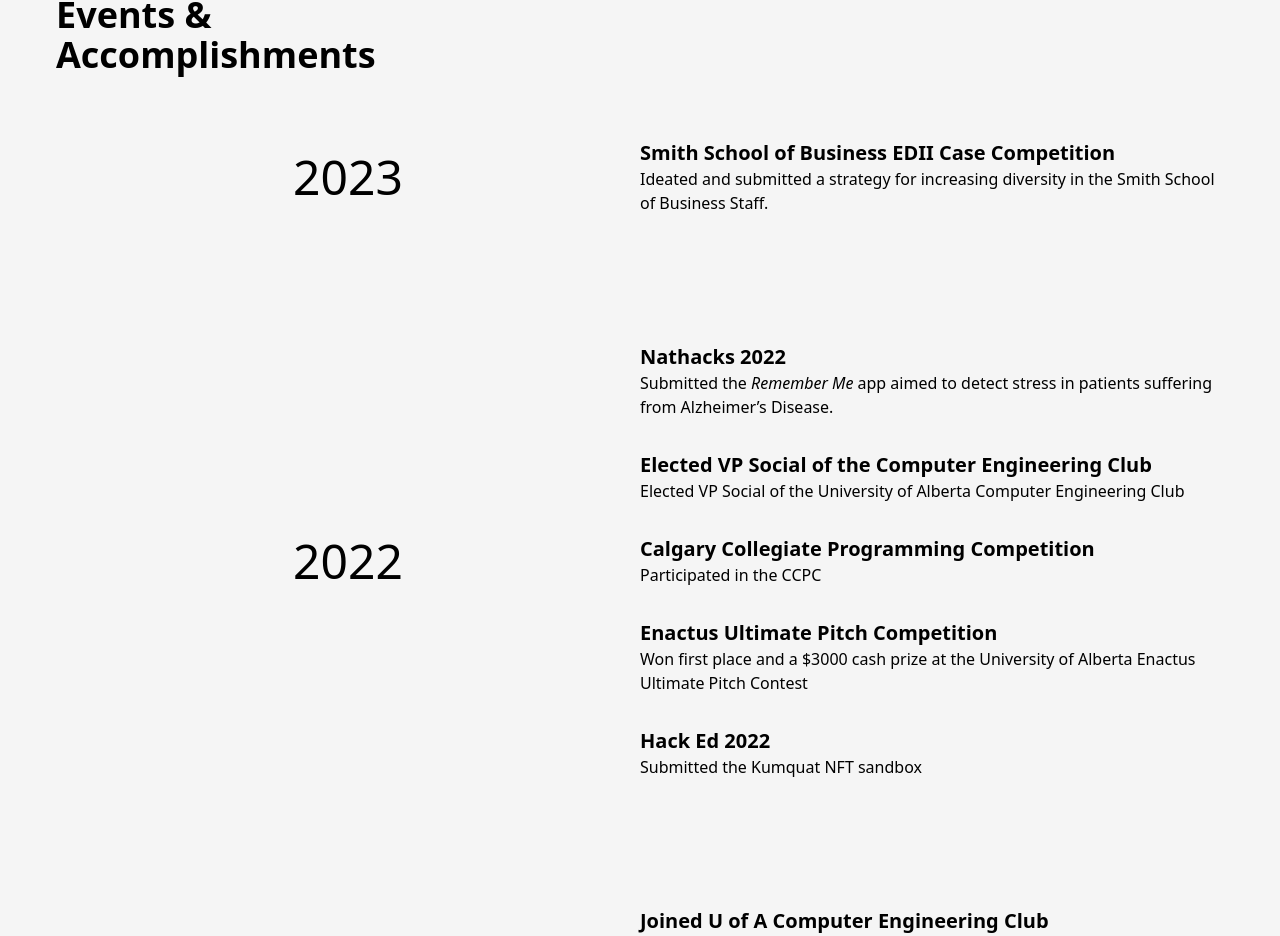
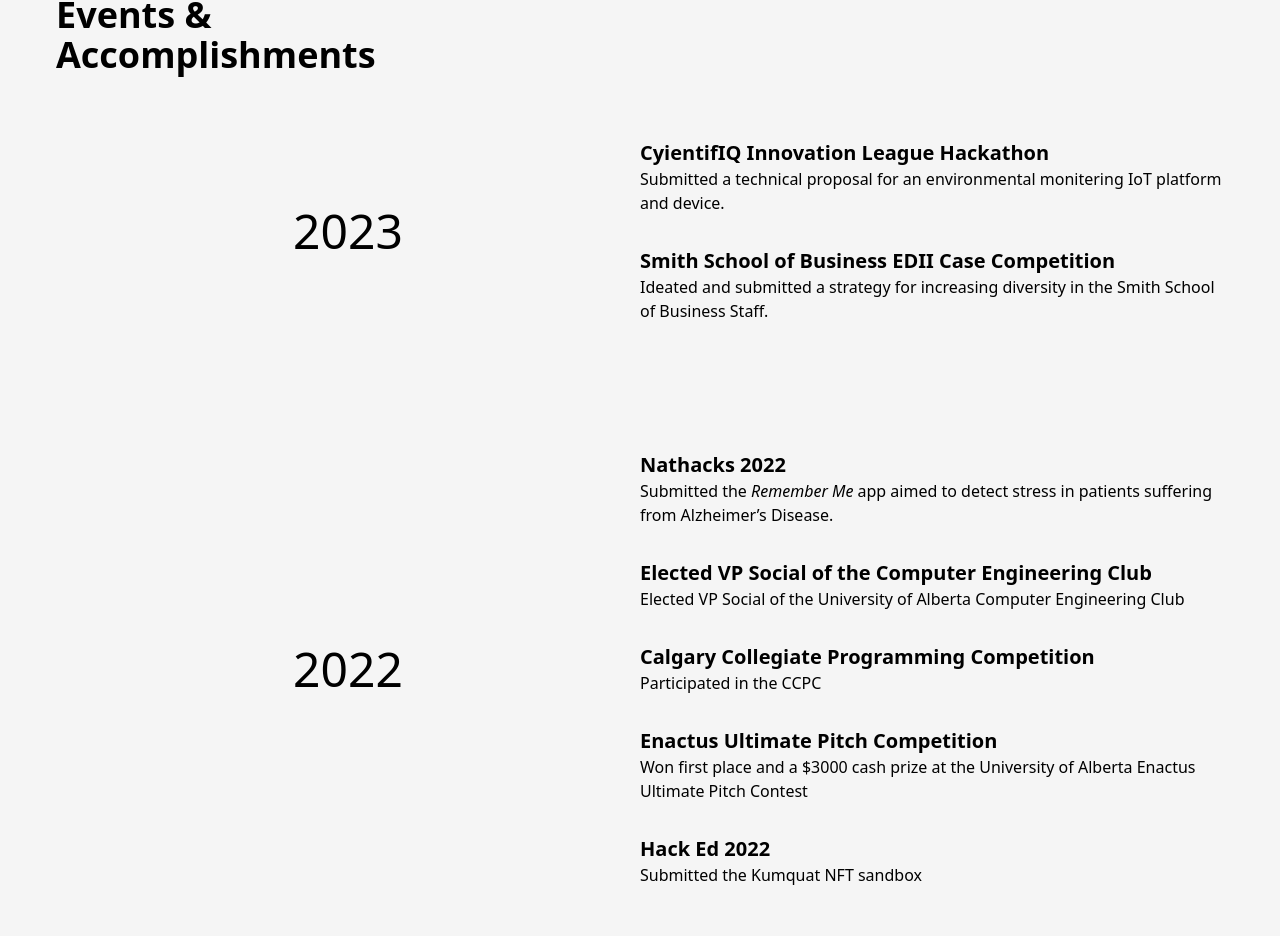
Before and after one commit to ArjunMehta01/personal_site_2, a React app: page /work in a window 1280 px wide. Shown: the part 1145-2081 px from the top of the page. Built offline with nearby package versions, Linux system fonts and the light colour scheme.

Commit message:
cyinetifIQ added

```diff
--- a/src/pages/Work.js
+++ b/src/pages/Work.js
@@ -83,6 +83,9 @@
                                 <Year className="text-5xl">2023</Year>
                             </div>
                             <div>
+                                <Event name="CyientifIQ Innovation League Hackathon">
+                                    Submitted a technical proposal for an environmental monitering IoT platform and device.
+                                </Event>
                                 <Event name="Smith School of Business EDII Case Competition">
                                     Ideated and submitted a strategy for increasing diversity in the Smith School of Business Staff.
                                 </Event>
```
